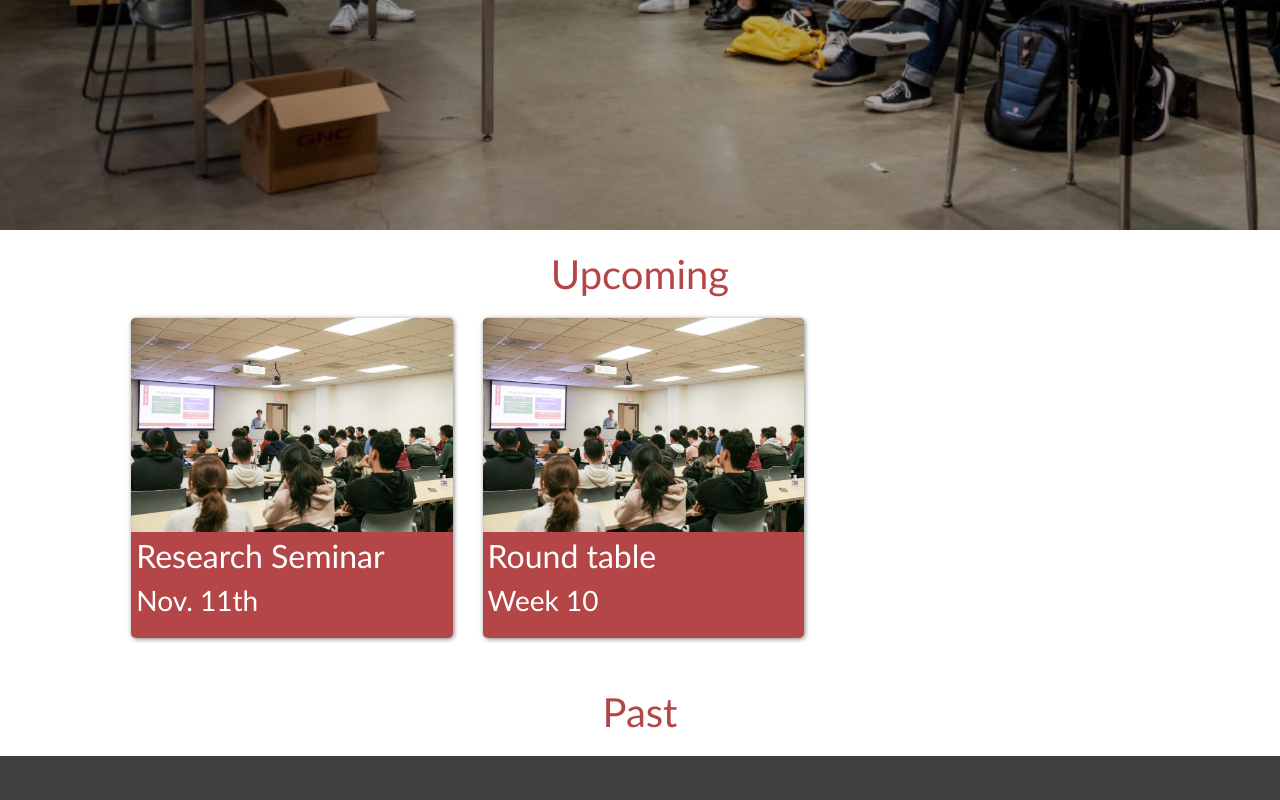
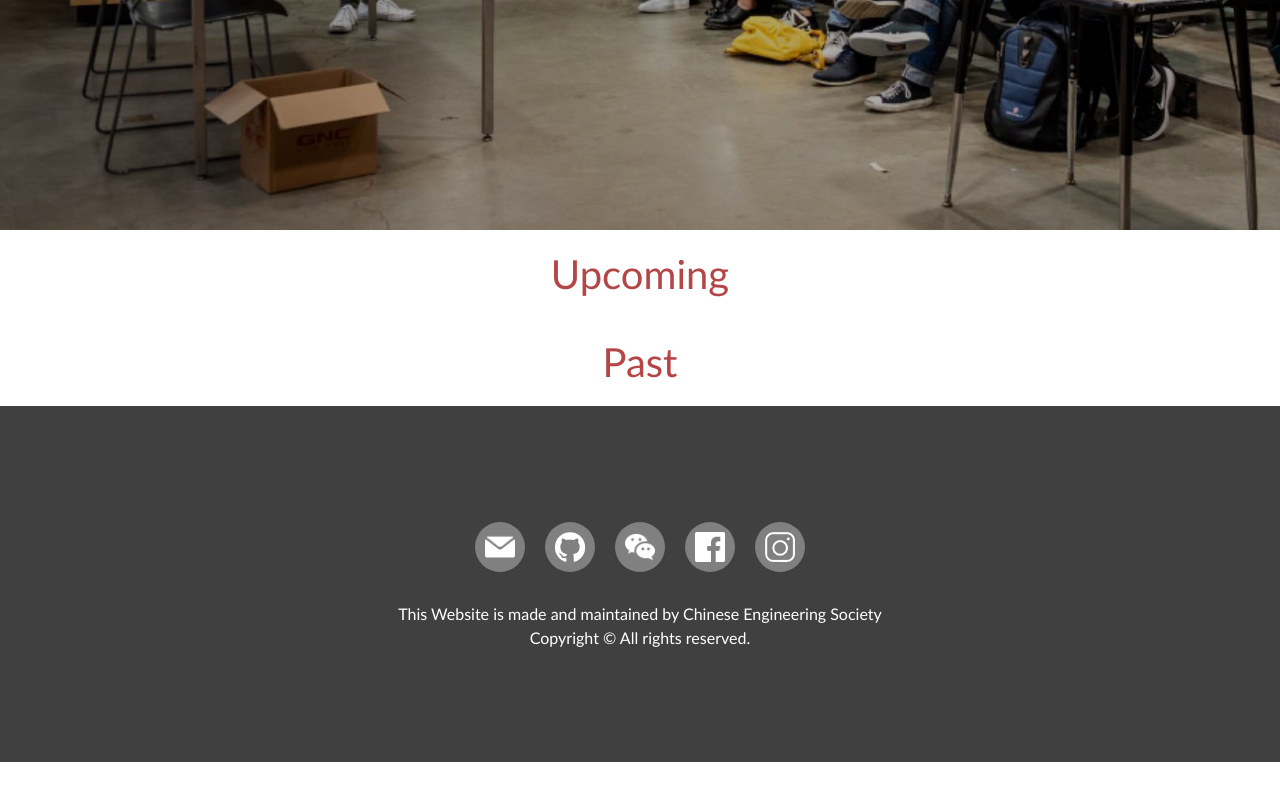
Before and after one commit to UCSDCES/CES_Official_Website_React, a React app: page /events in a window 1280 px wide. Shown: the part 570-1370 px from the top of the page. After the commit the page ends 1332 px from the top, so only its background shows below. Built offline with nearby package versions, Linux system fonts and the light colour scheme.

Commit message:
delete future events

```diff
--- a/src/Pages/Events/Events.js
+++ b/src/Pages/Events/Events.js
@@ -19,8 +19,7 @@ const Events = () => (
         <h1 style={{ marginTop: "20px", marginBottom: "20px", color: "#b54648" }}>Upcoming</h1>
         <div className='event-container' >
             <Row>
-                <EventCard date='Nov. 11th' title='Research Seminar' image={pic} intro='' />
-                <EventCard date='Week 10' title='Round table' image={pic} intro='' />
+
             </Row>
 
         </div>
```
